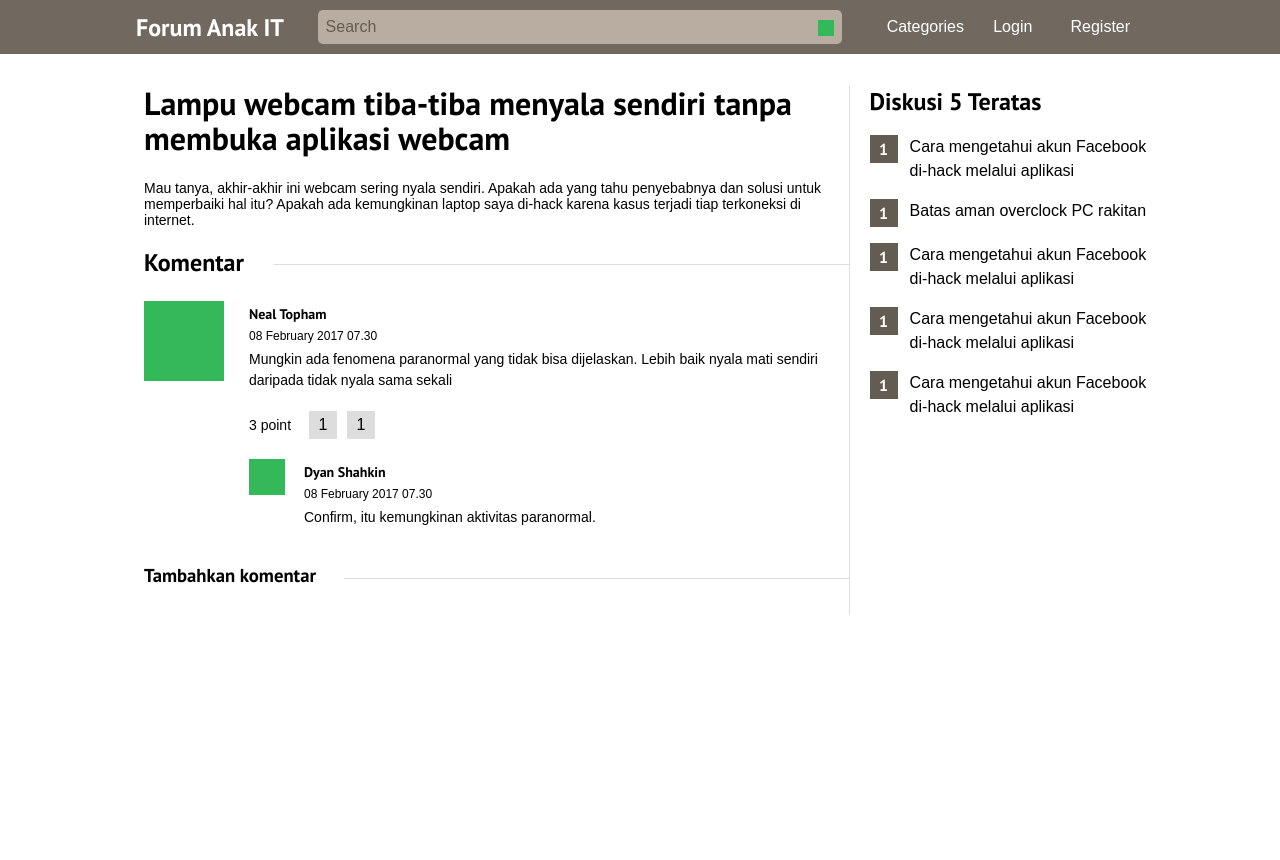
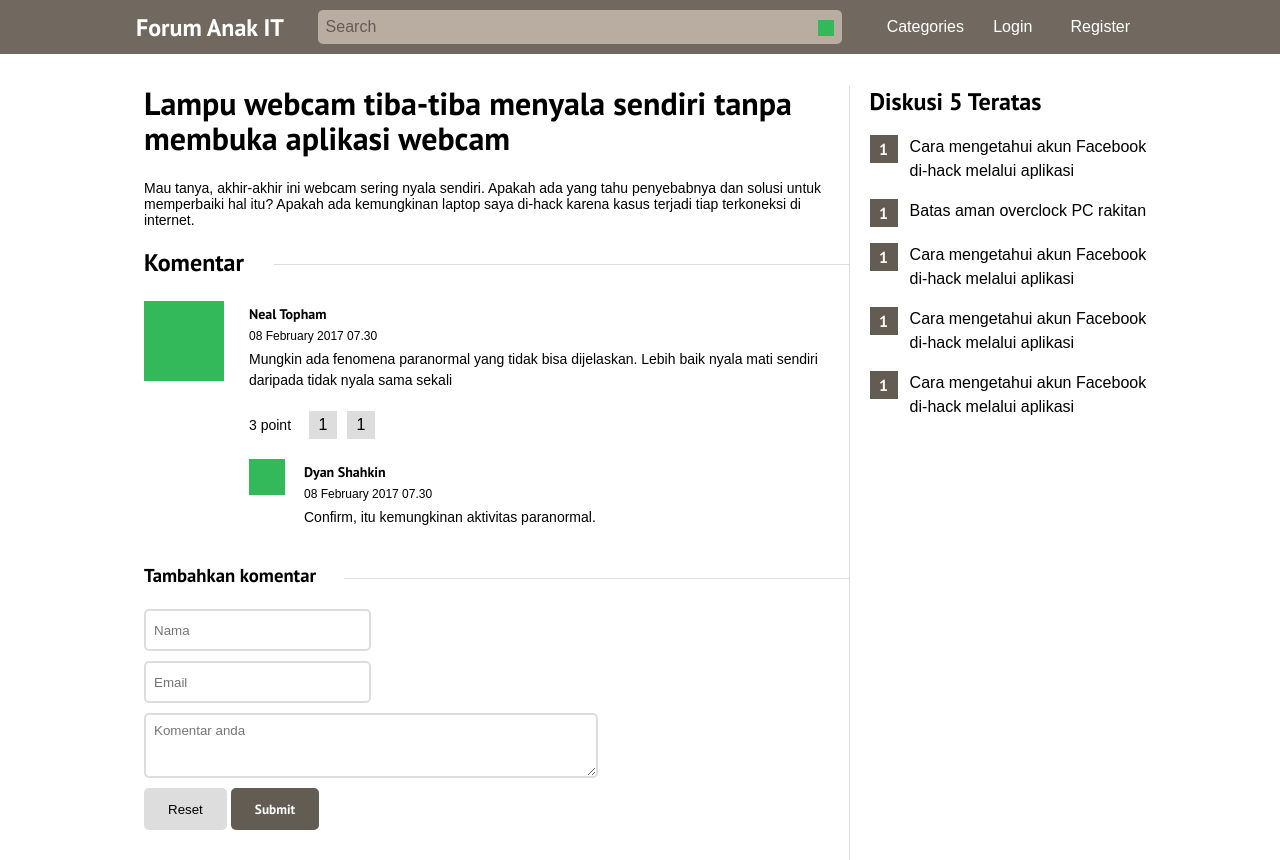
Before and after one commit to naufalzs/forum-anak-it, a React (Create React App) app: page / in a window 1280 px wide. Before the commit the page ends 800 px from the top, so only its background shows below. Built offline with nearby package versions, Linux system fonts and the light colour scheme; a web font is replaced by a local one.

Commit message:
checkpoint crude templating

```diff
--- a/src/App.js
+++ b/src/App.js
@@ -62,6 +62,30 @@ function App() {
           </div>
           <div className="section-comment-input">
             <h3 className="title-2">Tambahkan komentar</h3>
+            <div className="comment-input-container">
+              <input
+                name="name"
+                placeholder="Nama"
+                type="text"
+                className="comment-input ip-1"
+              />
+              <input
+                name="email"
+                placeholder="Email"
+                type="text"
+                className="comment-input ip-2"
+              />
+              <textarea
+                name="comment"
+                placeholder="Komentar anda"
+                className="comment-input ip-3"
+                rows="3"
+              ></textarea>
+            </div>
+              <div className="container-btn">
+                <button type="button" className="btn">Reset</button>
+                <button type="button" className="btn btn-submit">Submit</button>
+              </div>
           </div>
         </div>
         <div className="main-right">
--- a/src/App.scss
+++ b/src/App.scss
@@ -73,8 +73,7 @@ $black: #333333;
     .main-left {
       border-right: 1px solid $gray;
       .section-topic {
-        margin-right: 20px;
-        margin-bottom: 36px;
+        padding: 0 24px 36px 0;
         h1 {
           line-height: 1.1;
           margin-bottom: 24px;
@@ -87,7 +86,7 @@ $black: #333333;
         border-top: 1px solid $gray;
         border-bottom: 1px solid $gray;
         position: relative;
-        padding: 36px 18px 50px 0;
+        padding: 36px 24px 50px 0;
         .title-1 {
           position: absolute;
           top: -18px;
@@ -149,12 +148,60 @@ $black: #333333;
       }
       .section-comment-input {
         position: relative;
-        padding: 18px 0;
+        padding: 30px 0;
+        padding-right: 24px;
         .title-2 {
           position: absolute;
           top: -16px;
           width: 200px;
           background-color: white;
+        }
+        .comment-input-container {
+          display: grid;
+          grid-template-columns: repeat(3, 1fr);
+          row-gap: 10px;
+          grid-template-areas:
+            "ip . . "
+            "ip2 . . "
+            "ip3 ip3 .";
+          .comment-input {
+            // outline: none;
+            border: 2px solid $gray;
+            border-radius: 5px;
+            min-height: 22px;
+            padding: 8px;
+            // :focus {
+            //   outline: 2px solid black;
+            //   border: 2px solid black;
+            // }
+          }
+          .ip-1 {
+            grid-area: ip;
+          }
+          .ip-2 {
+            grid-area: ip2;
+          }
+          .ip-3 {
+            grid-area: ip3;
+          }
+        }
+        .container-btn {
+          margin-top: 10px;
+          display: flex;
+          .btn {
+            // outline: none;
+            border: none;
+            padding: 12px 24px;
+            border-radius: 5px;
+            background-color: $gray;
+            margin-right: 4px;
+            cursor: pointer;
+          }
+          .btn-submit {
+            background-color: $brownDark;
+            color: white;
+            font-weight: bold;
+          }
         }
       }
     }
```
